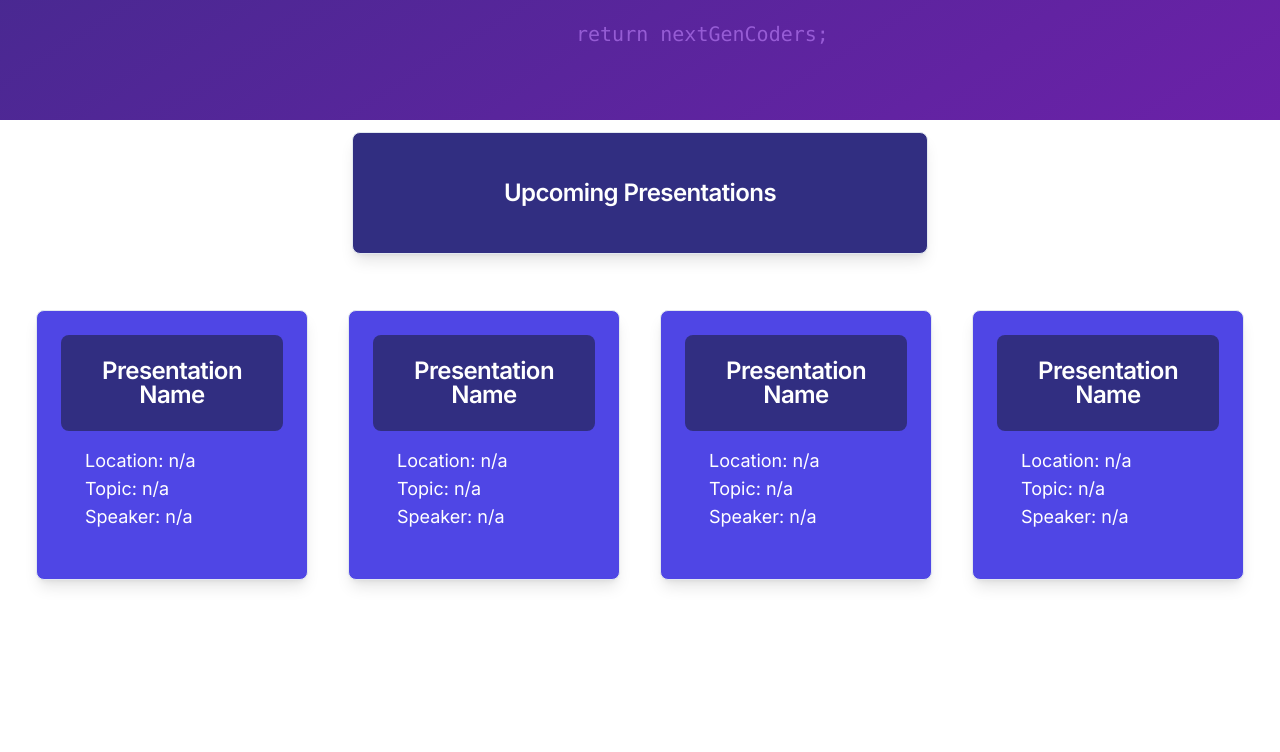
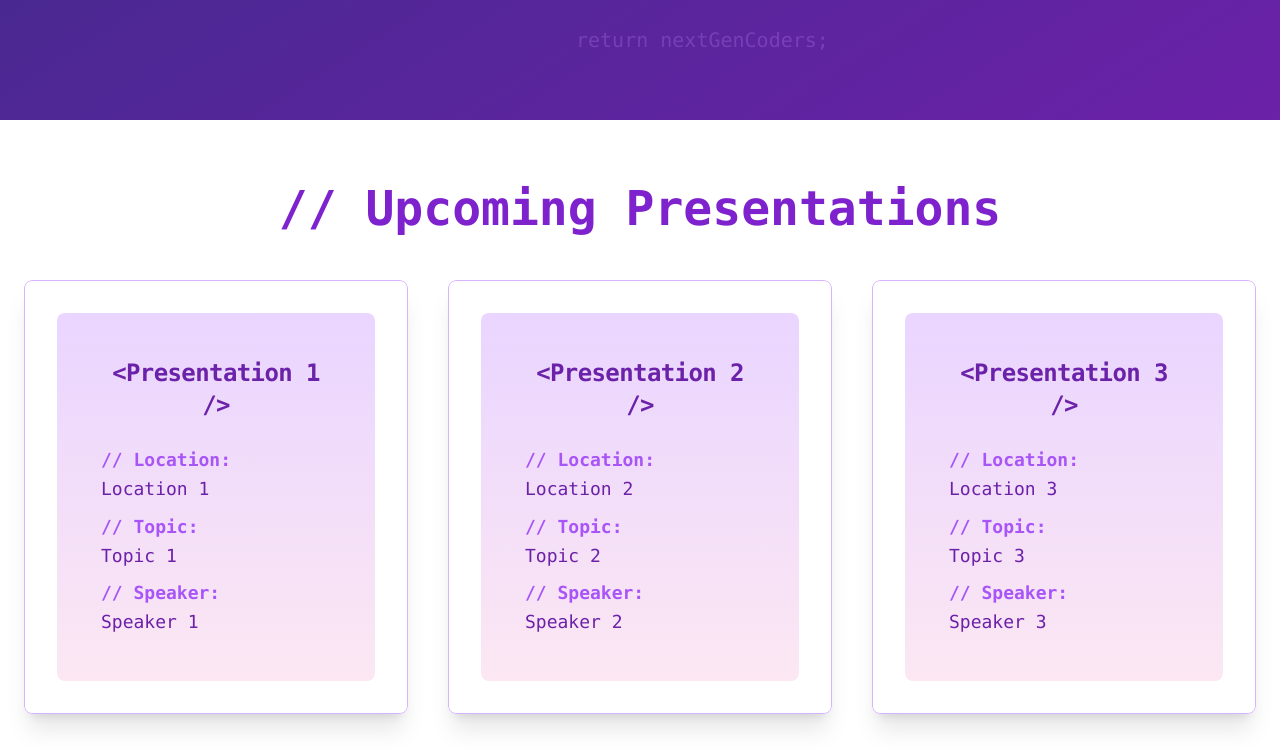
Before and after one commit to AndrxwWxng/turing-club, a Next.js app: page / in a window 1280 px wide. Shown: the part 680-1432 px from the top of the page. Before the commit the page ends 1304 px from the top, so only its background shows below. Built offline with nearby package versions, Linux system fonts and the light colour scheme.

Commit message:
optimized and formatted

```diff
--- a/src/app/page.tsx
+++ b/src/app/page.tsx
@@ -2,14 +2,9 @@
 import React from 'react';
 import Head from 'next/head';
 import Navbar from '@/components/Navbar';
-import { motion } from 'framer-motion';
 import Hero from '@/components/Hero';
-import {
-  Card,
-  CardContent,
-  CardHeader,
-  CardTitle,
-} from "@/components/ui/card";
+import UpcomingPresentations from '@/components/UpcomingPresentations';
+import  Footer from '@/components/Footer';
 
 const HomePage = () => {
   return (
@@ -20,95 +15,10 @@ const HomePage = () => {
         <link rel="icon" href="/favicon.ico" />
       </Head>
       <div className="min-h-screen bg-indigo-900">
-        {/* <Navbar /> */}
         <Hero />
       </div>
-      <center>
-      <div className="bg-white py-3 md:flex-row justify-between gap-8 width-75">
-          <Card className="relative max-w-xl max-h-m flex-1 p-6 shadow-lg rounded-lg bg-indigo-900 text-white height-10 width-50">
-            <div className="rounded-lg">
-            <CardHeader>
-              <CardTitle className="text-center">Upcoming Presentations</CardTitle>
-            </CardHeader>
-            </div>
-          </Card>
-      </div>
-      </center>
-      <div className="flex container mx-auto px-4 py-8">
-      <div className="bg-white py-3 px-5 md:flex-row justify-between gap-8 width-75">
-          <Card className="relative max-w-xl flex-1 p-6 shadow-lg rounded-lg bg-indigo-600 text-white width-50">
-            <div className="bg-indigo-900 rounded-lg">
-            <CardHeader>
-              <CardTitle className="text-center">Presentation Name</CardTitle>
-            </CardHeader>
-            </div>
-            <div className="pt-4">
-            <CardContent>
-              <p className="text-lg">
-                Location: n/a <br></br>
-                Topic: n/a <br></br>
-                Speaker: n/a <br></br>
-              </p>
-            </CardContent>
-            </div>
-          </Card>
-      </div>
-      <div className="bg-white py-3 px-5 md:flex-row justify-between gap-8 width-75">
-          <Card className="relative max-w-xl flex-1 p-6 shadow-lg rounded-lg bg-indigo-600 text-white width-50">
-            <div className="bg-indigo-900 rounded-lg">
-            <CardHeader>
-              <CardTitle className="text-center">Presentation Name</CardTitle>
-            </CardHeader>
-            </div>
-            <div className="pt-4">
-            <CardContent>
-              <p className="text-lg">
-                Location: n/a <br></br>
-                Topic: n/a <br></br>
-                Speaker: n/a <br></br>
-              </p>
-            </CardContent>
-            </div>
-          </Card>
-      </div>
-      <div className="bg-white py-3 px-5 md:flex-row justify-between gap-8 width-75">
-          <Card className="relative max-w-xl flex-1 p-6 shadow-lg rounded-lg bg-indigo-600 text-white width-50">
-            <div className="bg-indigo-900 rounded-lg">
-            <CardHeader>
-              <CardTitle className="text-center">Presentation Name</CardTitle>
-            </CardHeader>
-            </div>
-            <div className="pt-4">
-            <CardContent>
-              <p className="text-lg">
-                Location: n/a <br></br>
-                Topic: n/a <br></br>
-                Speaker: n/a <br></br>
-              </p>
-            </CardContent>
-            </div>
-          </Card>
-      </div>
-      <div className="bg-white py-3 px-5 md:flex-row justify-between gap-8 width-75">
-          <Card className="relative max-w-xl flex-1 p-6 shadow-lg rounded-lg bg-indigo-600 text-white width-50">
-            <div className="bg-indigo-900 rounded-lg">
-            <CardHeader>
-              <CardTitle className="text-center">Presentation Name</CardTitle>
-            </CardHeader>
-            </div>
-            <div className="pt-4">
-            <CardContent>
-              <p className="text-lg">
-                Location: n/a <br></br>
-                Topic: n/a <br></br>
-                Speaker: n/a <br></br>
-              </p>
-            </CardContent>
-            </div>
-          </Card>
-      </div>
-      </div>
-
+      <UpcomingPresentations />
+      <Footer />
     </>
   );
 };
--- a/src/components/Team.tsx
+++ b/src/components/Team.tsx
@@ -6,7 +6,7 @@ import Header from '@/components/Header';
 
 const teamMembers = [
   { name: 'Andrew Wang', role: 'President', imageName: 'andrew-wang.jpg' },
-  { name: 'Shushant Rana', role: 'Vice President', imageName: 'shushant-rana.jpg' },
+  { name: 'Shushant Rana', role: 'Vice President', imageName: 'shushant-rana.png' },
   { name: 'Jeremiah Chen', role: 'Secretary', imageName: 'jeremiah-chen.jpg' },
   { name: 'Yihang Yu', role: 'Head of Marketing', imageName: 'yihang-yu2.jpg' },
 ];
@@ -23,13 +23,16 @@ const Team = () => {
             animate={{ opacity: 1, y: 0 }}
             transition={{ delay: index * 0.1 }}
           >
+            <div className="relative w-36 h-36 mx-auto mb-4">
               <Image
                 src={`/images/${member.imageName}`}
                 alt={member.name}
-                width={150}
-                height={150}
-                className="rounded-full mx-auto mb-4"
+                layout="fill"
+                objectFit="cover"
+                objectPosition="center"
+                className="rounded-full"
               />
+            </div>
             <h3 className="text-xl font-semibold text-white">{member.name}</h3>
             <p className="text-gray-400">{member.role}</p>
           </motion.div>
--- /dev/null
+++ b/src/components/UpcomingPresentations.tsx
@@ -0,0 +1,70 @@
+import React from 'react';
+import { motion } from 'framer-motion';
+import {
+  Card,
+  CardContent,
+  CardHeader,
+  CardTitle,
+} from "@/components/ui/card";
+
+const presentations = [
+  { title: "Presentation 1", location: "Location 1", topic: "Topic 1", speaker: "Speaker 1" },
+  { title: "Presentation 2", location: "Location 2", topic: "Topic 2", speaker: "Speaker 2" },
+  { title: "Presentation 3", location: "Location 3", topic: "Topic 3", speaker: "Speaker 3" },
+  { title: "Presentation 4", location: "Location 4", topic: "Topic 4", speaker: "Speaker 4" },
+  { title: "Presentation 5", location: "Location 5", topic: "Topic 5", speaker: "Speaker 5" },
+  { title: "Presentation 6", location: "Location 6", topic: "Topic 6", speaker: "Speaker 6" },
+];
+
+const UpcomingPresentations = () => {
+  return (
+    <div className="container mx-auto py-16 px-6 bg-white text-purple-700">
+      <motion.h2
+        className="text-center text-5xl font-bold font-mono text-purple-700 mb-12"
+        initial={{ opacity: 0, y: -60 }}
+        animate={{ opacity: 1, y: 0 }}
+        transition={{ duration: 0.7 }}
+      >
+        // Upcoming Presentations
+      </motion.h2>
+      <motion.div
+        className="grid gap-10 sm:grid-cols-1 md:grid-cols-2 lg:grid-cols-3"
+        initial={{ opacity: 0 }}
+        animate={{ opacity: 1 }}
+        transition={{ staggerChildren: 0.3 }}
+      >
+        {presentations.map((presentation, index) => (
+          <motion.div
+            key={index}
+            whileHover={{ scale: 1.05 }}
+            whileTap={{ scale: 0.95 }}
+            className="rounded-lg shadow-xl overflow-hidden"
+          >
+            <Card className="relative p-8 bg-white border border-purple-300 text-purple-800 font-mono">
+              <div className="rounded-lg p-5 bg-opacity-60 bg-gradient-to-b from-purple-200 to-pink-100">
+                <CardHeader>
+                  <CardTitle className="text-center text-2xl font-bold">
+                    {`<${presentation.title} />`}
+                  </CardTitle>
+                </CardHeader>
+                <CardContent>
+                  <p className="text-lg leading-relaxed">
+                    <span className="block font-semibold text-purple-500">// Location:</span> {presentation.location}
+                  </p>
+                  <p className="text-lg leading-relaxed mt-2">
+                    <span className="block font-semibold text-purple-500">// Topic:</span> {presentation.topic}
+                  </p>
+                  <p className="text-lg leading-relaxed mt-2">
+                    <span className="block font-semibold text-purple-500">// Speaker:</span> {presentation.speaker}
+                  </p>
+                </CardContent>
+              </div>
+            </Card>
+          </motion.div>
+        ))}
+      </motion.div>
+    </div>
+  );
+};
+
+export default UpcomingPresentations;
```
Also changed, not shown: public/images/shushant-rana.jpg (deleted), 1 other file (tests, documents, lock files or other folders). Lines whose indentation alone changed are shown as unchanged.
